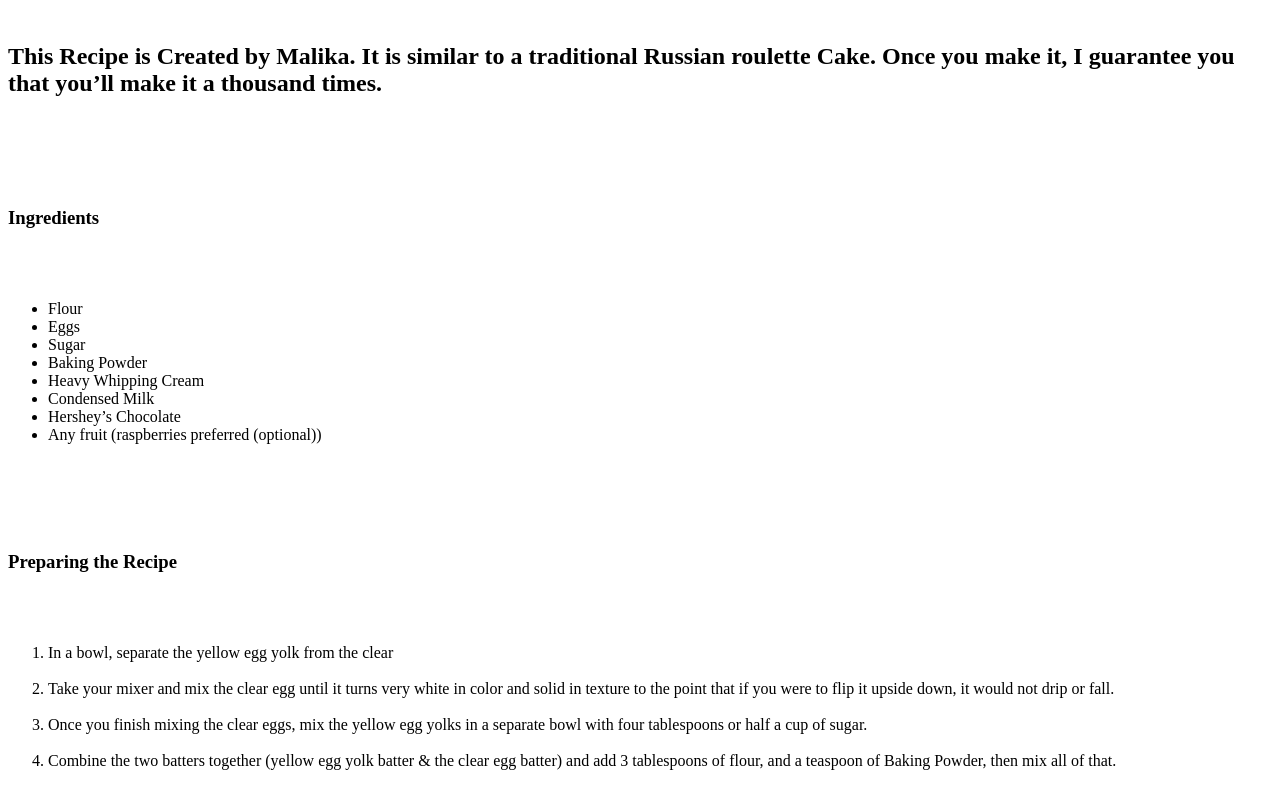
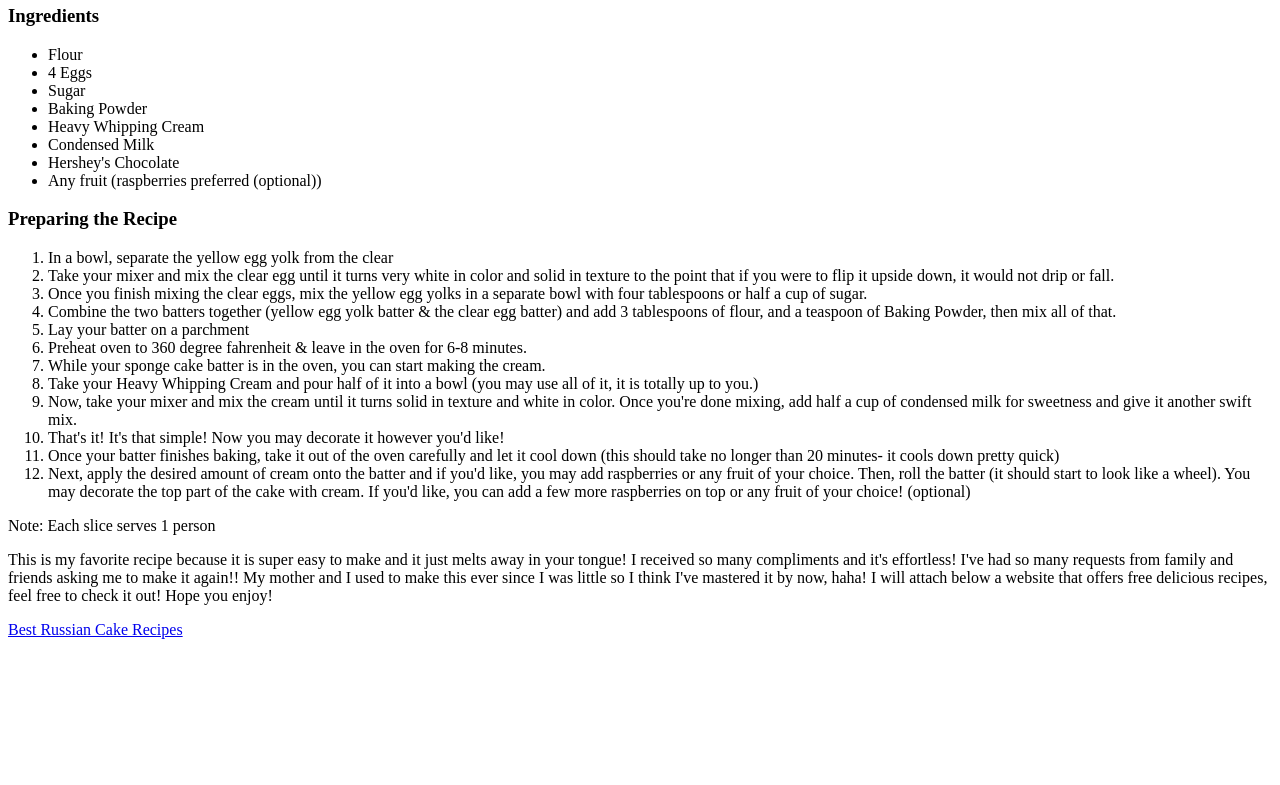
Before and after one commit to malikasalik/CSIT121, a plain HTML site: page lab01/Recipe index.html in a window 1280 px wide. Shown: the part 124-909 px from the top of the page. After the commit the page ends 800 px from the top, so only its background shows below. Drawn offline with Linux system fonts and the light colour scheme.

Commit message:
Add files via upload

```diff
--- a/lab01/Recipe index.html
+++ b/lab01/Recipe index.html
@@ -1,25 +1,28 @@
-<!DOCTYPE html>
+<html>
 <html lang="eng">
 <head>
 <title>My Favorite Recipe</title>
 </head>
 
 <body>
+
     <header>
         <section>
 <h1>My Roulette Cake Recipe</h1>
-   <h2>This Recipe is Created by Malika. It is similar to a traditional Russian roulette Cake. Once you make it, I guarantee you that you’ll make it a thousand times.</h2>
+<h2>This Recipe is Created by Malika. It is similar to a traditional Russian Roulette Cake. Once you make it, I guarantee you that you'll make it a thousand times.</h2>
  </section>
  </header>
  <section>
  <h3>Ingredients</h3>
 
 <ul>
-                <li>Flour</li><li>Eggs</li><li>Sugar</li>
+<li>Flour</li>
+<li>4 Eggs</li>
+<li>Sugar</li>
 <li>Baking Powder</li>
 <li>Heavy Whipping Cream</li>
 <li>Condensed Milk</li>
-<li>Hershey’s Chocolate</li>
+<li>Hershey's Chocolate</li>
 <li>Any fruit (raspberries preferred (optional))</li>
 
  </ul>
@@ -32,18 +35,18 @@
  <li>Once you finish mixing the clear eggs, mix the yellow egg yolks in a separate bowl with four tablespoons or half a cup of sugar.</li>
  <li>Combine the two batters together (yellow egg yolk batter & the clear egg batter) and add 3 tablespoons of flour, and a teaspoon of Baking Powder, then mix all of that.</li>
  <li>Lay your batter on a parchment</li>
-                <li>Preheat oven to 360ºF & leave in the oven for 6-8 minutes.</li>
+<li>Preheat oven to 360 degree fahrenheit & leave in the oven for 6-8 minutes.</li>
 <li>While your sponge cake batter is in the oven, you can start making the cream.</li>
-<li>Take your Heavy Whipping Cream and pour half of it into a bowl (you may use all of it, it is totally up to you.</li>
- <li>Now, take your mixer and mix the cream until it turns solid in texture and white in color. Once you’re done, add half the cup your condensed milk for sweetness.</li>
-<li>That’s it! It’s that simple! Now you may decorate it however you’d like!
-<li>Once your batter is done baking, take it out of the oven carefully and let it cool down (this should take no longer than 20 minutes- it cools down pretty quick)
-<li>Next, apply the desired amount of cream onto the batter and if you’d like, you may add raspberries or any fruit of your choice. Then, roll the batter (it should start to look like a wheel). You may decorate the top part of the cake with cream. If you’d like, you can add a few more raspberries on top or any fruit of your choice! (optional)
+<li>Take your Heavy Whipping Cream and pour half of it into a bowl (you may use all of it, it is totally up to you.)</li>
+ <li>Now, take your mixer and mix the cream until it turns solid in texture and white in color. Once you're done mixing, add half a cup of condensed milk for sweetness and give it another swift mix.</li>
+<li>That's it! It's that simple! Now you may decorate it however you'd like!
+<li>Once your batter finishes baking, take it out of the oven carefully and let it cool down (this should take no longer than 20 minutes- it cools down pretty quick)
+<li>Next, apply the desired amount of cream onto the batter and if you'd like, you may add raspberries or any fruit of your choice. Then, roll the batter (it should start to look like a wheel). You may decorate the top part of the cake with cream. If you'd like, you can add a few more raspberries on top or any fruit of your choice! (optional)
 
  </ol>
             <p>Note: Each slice serves 1 person</p>
 <p>
-This is my favorite recipe because it is super easy to make and it just melts away in your tongue! I received so many compliments and it's effortless! I’ve had so many requests from family asking me to make it again!! My mother and I used to make this ever since I was little so I think I’ve mastered it by now, haha! I will attach below a website that offers free delicious recipes, feel free to check it out! Hope you enjoy it! bon appétit.
+This is my favorite recipe because it is super easy to make and it just melts away in your tongue! I received so many compliments and it's effortless! I've had so many requests from family and friends asking me to make it again!! My mother and I used to make this ever since I was little so I think I've mastered it by now, haha! I will attach below a website that offers free delicious recipes, feel free to check it out! Hope you enjoy!
 
 <p>
 <a href= "https://www.chefspencil.com/best-russian-cakes/"> Best Russian Cake Recipes</a>
```
Lines whose indentation alone changed are shown as unchanged.
